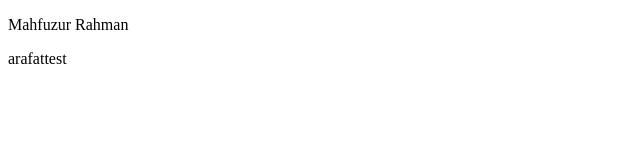
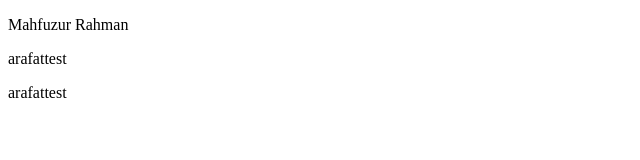
Before and after one commit to mahfuz012/team-test, a plain HTML site: page index.html in a window 1280 px wide. Shown: the full height of the page, 0-640 px from the left. Drawn offline with Linux system fonts and the light colour scheme.

Commit message:
extra adding

```diff
--- a/index.html
+++ b/index.html
@@ -10,6 +10,7 @@
 
 <p>Mahfuzur Rahman</p>
 <p>arafattest</p>
+<p>arafattest</p>
 
 
 </body>
```
